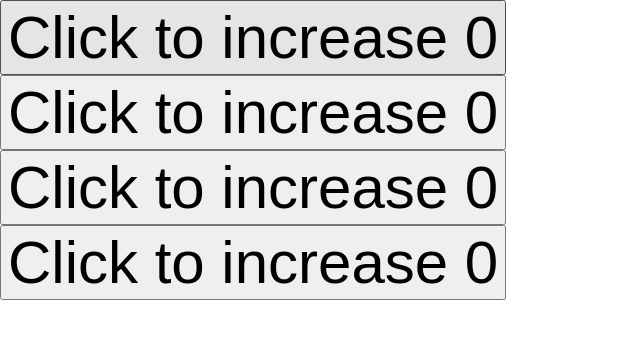
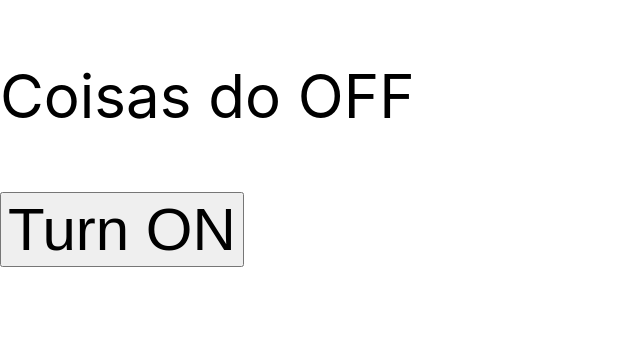
Before and after one commit to IsraelRAlencar/project2-curso-react, a React (Create React App) app: page / in a window 1280 px wide. Shown: the top 338 px of the page, without its empty margins (0-640 px from the left). Built offline with nearby package versions, Linux system fonts and the light colour scheme.

Commit message:
new - learning compound components

```diff
--- a/src/templates/Home/index.jsx
+++ b/src/templates/Home/index.jsx
@@ -1,4 +1,4 @@
-import { Component, useEffect, useState } from "react";
+import { Children, cloneElement, useState } from "react";
 
 const s = {
   style: {
@@ -6,59 +6,35 @@
   }
 }
 
-class MyErrorBoundary extends Component {
-  constructor(props) {
-    super(props);
-    this.state = { hasError: false };
-  }
+const TurnOnOff = ({children}) => {
+  const [isOn, setIsOn] = useState(false);
+  const onTurn = () => setIsOn((s) => !s);
 
-  static getDerivedStateFromError(error) {
-    // Atualiza o state para que a próxima renderização mostre a UI alternativa.
-    return { hasError: true };
-  }
+  return Children.map(children, (child) => {
+    const newChild = cloneElement(child, {
+      isOn,
+      onTurn
+    });
 
-  componentDidCatch(error, errorInfo) {
-    // Você também pode registrar o erro em um serviço de relatórios de erro
-    // console.log(error, errorInfo);
-  }
+    return newChild;
+  });
+};
 
-  render() {
-    if (this.state.hasError) {
-      // Você pode renderizar qualquer UI alternativa
-      return <h1>Algo deu errado.</h1>;
-    }
+const P = ({children}) => <p {...s}>{children}</p>;
 
-    return this.props.children;
-  }
-}
+const TurnedOn = ({ isOn, children }) => (isOn ? children : null);
+const TurnedOff = ({ isOn, children }) => (isOn ? null : children);
 
-const ItWillThrowError = () => {
-  const [counter, setCounter] = useState(0);
-
-  useEffect(() => {
-    if (counter > 5) {
-      throw new Error('Counter is greater than 5');
-    }
-  }, [counter]);
-
-  return <div>
-    <button {...s} onClick={() => setCounter(s => s + 1)}>Click to increase {counter}</button>
-  </div>
+const TurnButton = ({isOn, onTurn, ...props}) => {
+  return <button onClick={onTurn} {...props}>Turn {isOn ? 'OFF' : 'ON'}</button>;
 }
 
 export const Home = () => {
-  return <div>
-    <MyErrorBoundary>
-      <ItWillThrowError/>
-    </MyErrorBoundary>
-    <MyErrorBoundary>
-      <ItWillThrowError/>
-    </MyErrorBoundary>
-    <MyErrorBoundary>
-      <ItWillThrowError/>
-    </MyErrorBoundary>
-    <MyErrorBoundary>
-      <ItWillThrowError/>
-    </MyErrorBoundary>
-  </div>
+  return (
+    <TurnOnOff>
+      <TurnedOn><P>Coisas do ON</P></TurnedOn>
+      <TurnedOff><P>Coisas do OFF</P></TurnedOff>
+      <TurnButton {...s}/>
+    </TurnOnOff>
+  );
 };
```
